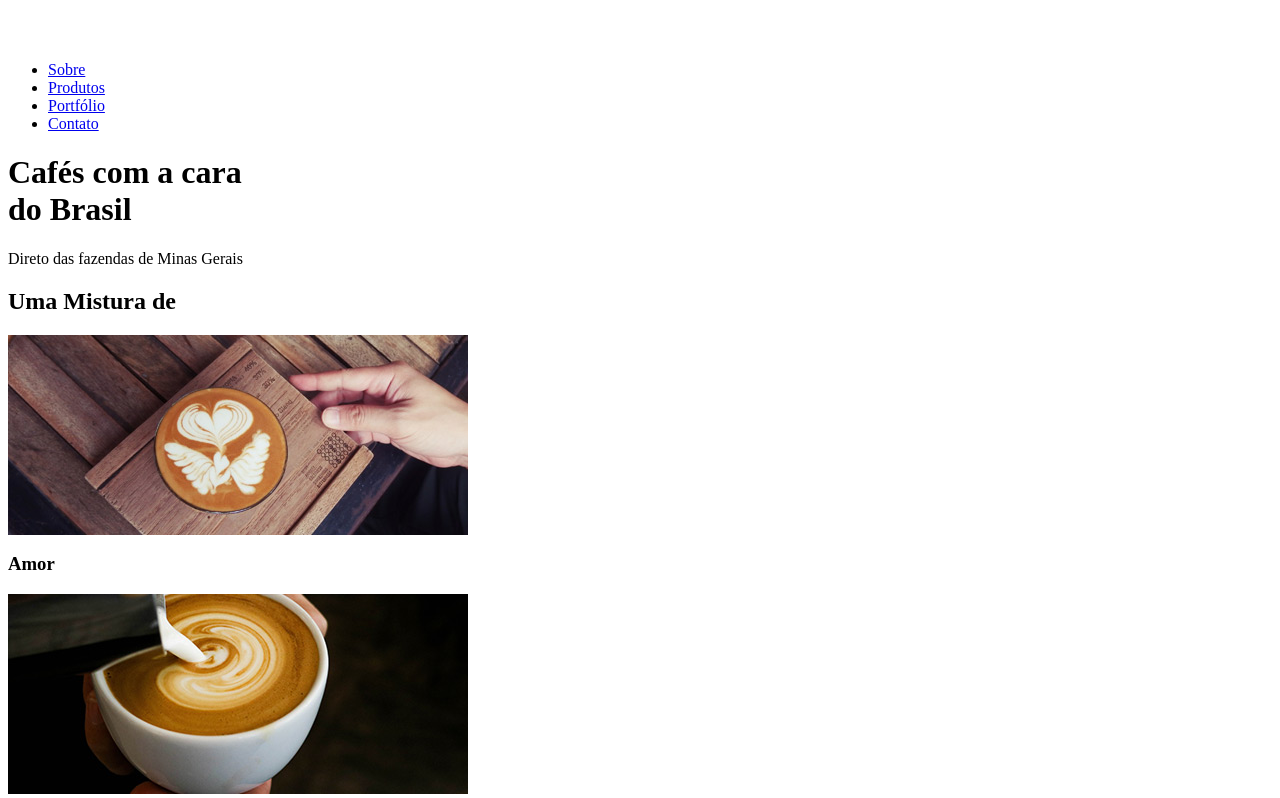
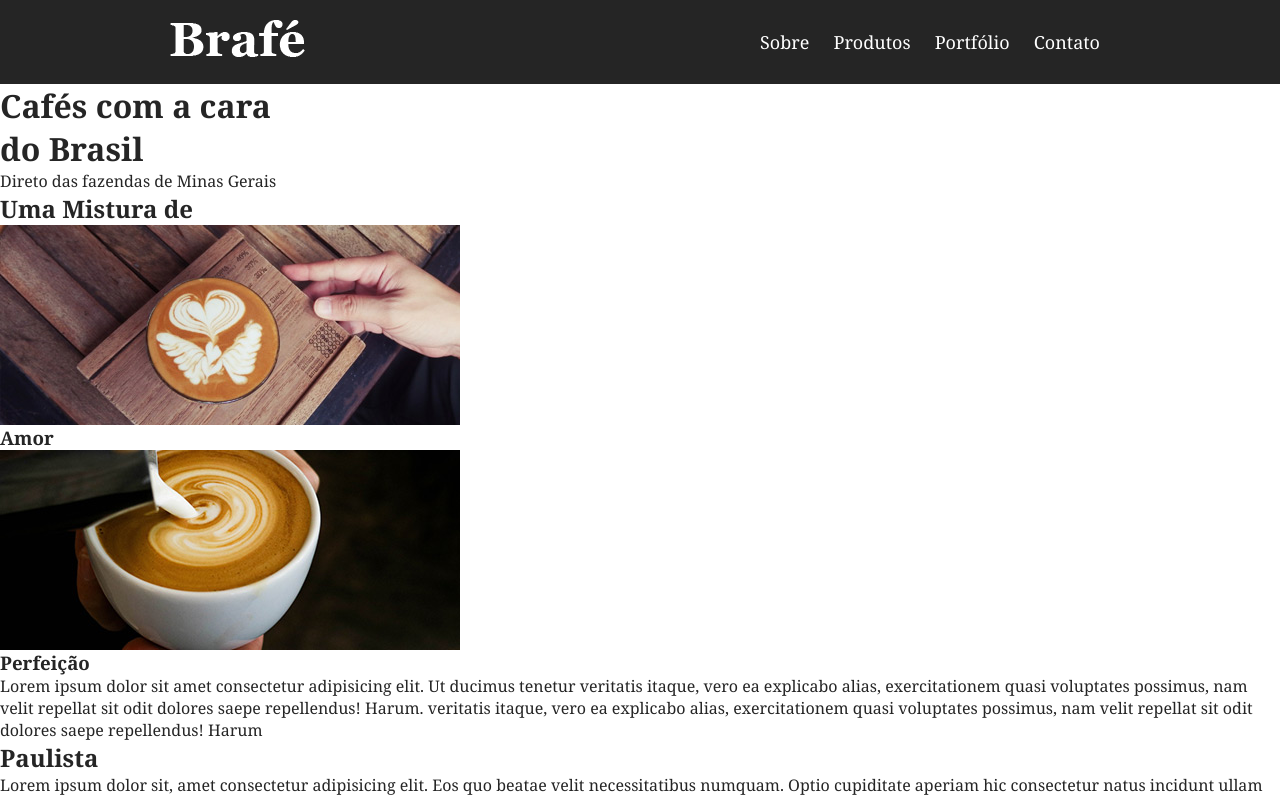
Before and after one commit to gustavocastrow/brafe, a plain HTML site: page index.html in a window 1280 px wide. Shown: the top 798 px of the page. Drawn offline with Linux system fonts and the light colour scheme.

Commit message:
CSS Menu

```diff
--- a/css/style.css
+++ b/css/style.css
@@ -0,0 +1,53 @@
+/* === RESET === */
+
+body, h1, h2, h3, p, ul {
+  padding: 0px;
+  margin: 0px;
+}
+
+body {
+  font-family: Georgia, 'Times New Roman', Times, serif;
+  color: #252525;
+}
+
+/* === MENU === */
+
+.menu {
+  background: #252525;
+  padding: 20px 0;
+}
+
+.menu-container {
+  max-width: 960px;
+  margin-left: auto;
+  margin-right: auto; /* Alinha ao centro (margin: 0 auto) */
+}
+
+.menu-container::after, .menu-container::before {
+  content: '';
+  display: table;
+  clear: both;
+}
+
+a.menu-logo {
+  display: block;
+  float: left;
+  margin-left: 10px;
+}
+
+.menu-nav {
+  float: right;
+  margin-right: 10px;
+}
+
+.menu-nav li {
+  display: inline-block; /* elementos um ao lado do outro */
+}
+
+.menu-nav a {
+  display: block;
+  padding: 10px;
+  text-decoration: none;
+  color: #fff;
+  font-size: 1.125em;
+}
--- a/index.html
+++ b/index.html
@@ -6,11 +6,14 @@
   <title>Brafe - Puro</title>
 </head>
 <body>
-  <header>
-    <div>
-      <a href="#"><img src="img/brafe.png" alt="Brafè"></a>
-    </div>
-    <nav>
+
+  <header class="menu">
+    <div class="menu-container">
+      <a class="menu-logo"
+         href="#">
+         <img src="img/brafe.png" alt="Brafè">
+      </a>
+      <nav class="menu-nav">
         <ul>
           <li><a href="#">Sobre</a></li>
           <li><a href="#">Produtos</a></li>
@@ -18,7 +21,9 @@
           <li><a href="#">Contato</a></li>
         </ul>
       </nav>
+    </div>
   </header>
+
   <main>
     <h1>Cafés com a cara<br>do Brasil</h1>
     <p>Direto das fazendas de Minas Gerais</p>
```
Lines whose indentation alone changed are shown as unchanged.
